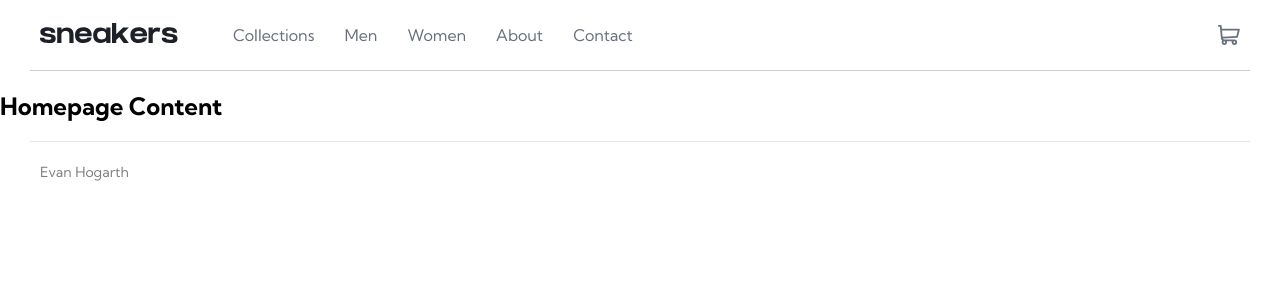
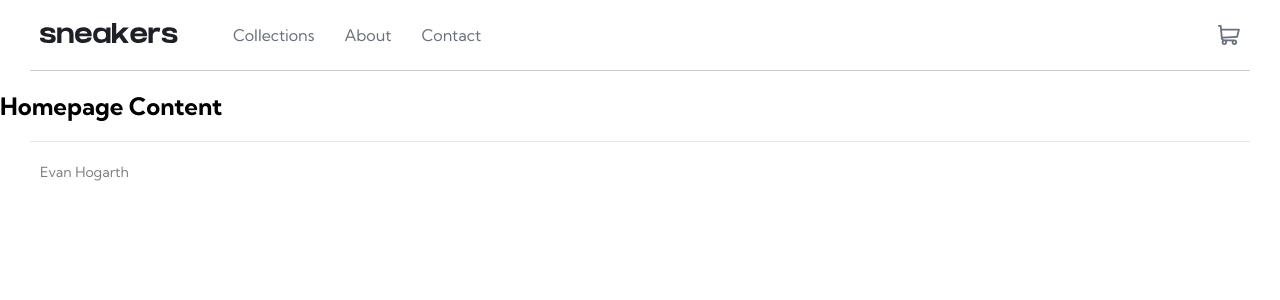
Before and after one commit to EvanHogarth/web-project, a PHP site: page / in a window 1280 px wide. Shown: the top 300 px of the page. Run offline with PHP 8.4, Linux system fonts and the light colour scheme.

Commit message:
Updated nav

```diff
--- a/index.php
+++ b/index.php
@@ -13,8 +13,6 @@
     <nav>
       <a href="index.php"><img id="logo" src="images/logo.svg" alt="logo"></a>
       <a class="nav-links" href="#">Collections</a>
-      <a class="nav-links" href="#">Men</a>
-      <a class="nav-links" href="#">Women</a>
       <a class="nav-links" href="#">About</a>
       <a class="nav-links" href="#">Contact</a>
 
```
